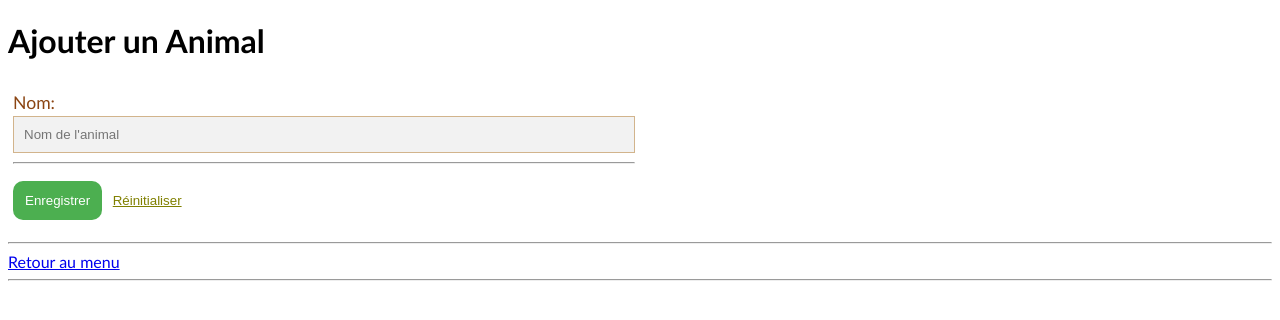
After one commit to AlexGodfrin81/ISIS_3A_PTUT, a Spring Boot app: page /animal/add in a window 1280 px wide. The commit adds this page. Shown: the top 320 px of the page. Run offline with Spring Boot 4, Linux system fonts and the light colour scheme.

Commit message:
Ajout animal First try (Il y a encore des erreurs à gerer)

```diff
--- a/src/main/java/yucroq/controller/AnimalController.java
+++ b/src/main/java/yucroq/controller/AnimalController.java
@@ -12,6 +12,7 @@ import org.springframework.stereotype.Controller;
 import org.springframework.ui.Model;
 import org.springframework.web.bind.annotation.GetMapping;
 import org.springframework.web.bind.annotation.ModelAttribute;
+import org.springframework.web.bind.annotation.PostMapping;
 import org.springframework.web.bind.annotation.RequestMapping;
 import org.springframework.web.servlet.mvc.support.RedirectAttributes;
 import yucroq.dao.AnimalRepository;
@@ -45,7 +46,7 @@ public class AnimalController {
      *
      * @param model pour transmettre les informations à la vue
      * @param id l'id de l'animal
-     * @return le nom de la vue à afficher ('afficheGTableaux.html')
+     * @return le nom de la vue à afficher ('afficheAnimal.html')
      */
     @GetMapping(path = "getAnimal")
     public String afficheUnAnimal(Model model, Integer id) {
@@ -53,6 +54,42 @@ public class AnimalController {
         return "detailAnimaux";
     }
 
+     /**
+     * Montre le formulaire permettant d'ajouter un animal
+     *
+     * @param animal initialisé par Spring, valeurs par défaut à afficher dans le formulaire
+     * @return le nom de la vue à afficher ('formulaireAnimal.html')
+     */
+    @GetMapping(path = "add")
+    public String montreLeFormulairePourAjout(@ModelAttribute("animal") Animal animal) {
+        return "formulaireAnimal";
+    }
+
+    /**
+     * Appelé par 'formulaireAnimal.html', méthode POST
+     *
+     * @param animal initialisée avec les valeurs saisies dans le formulaire
+     * @param redirectInfo pour transmettre des paramètres lors de la redirection
+     * @return une redirection vers l'affichage de la liste des animaux
+     */
+    @PostMapping(path = "save")
+    public String ajouteAnimalPuisMontreLaListe(Animal animal, RedirectAttributes redirectInfo) {
+        String message;
+        try {
+            dao.save(animal);
+            // Le code de la catégorie a été initialisé par la BD au moment de l'insertion
+            message = "L'animal '" + animal.getNom() + "' a été correctement enregistrée";
+        } catch (DataIntegrityViolationException e) {
+            // Les noms sont définis comme 'UNIQUE'
+            // En cas de doublon, JPA lève une exception de violation de contrainte d'intégrité
+            message = "Erreur : L'animal '" + animal.getNom() + "' existe déjà";
+        }
+        // RedirectAttributes permet de transmettre des informations lors d'une redirection,
+        // Ici on transmet un message de succès ou d'erreur
+        // Ce message est accessible et affiché dans la vue 'afficheAnimal.html'
+        redirectInfo.addFlashAttribute("message", message);
+        return "redirect:show"; // POST-Redirect-GET : on se redirige vers l'affichage de la liste
+    }
     /**
      * TODO faire page d'erreur
      */
--- a/src/main/resources/templates/afficheAnimaux.html
+++ b/src/main/resources/templates/afficheAnimaux.html
@@ -27,6 +27,10 @@ and open the template in the editor.
                 <a th:href="@{./getAnimal(id=${a.id_animal})}" >[[${a.nom}]]</a>
             </li>
         </ul>
+        <div>
+        <!--/* On appelle l'URL 'add' du contôleur */-->
+		<a th:href="@{add}" href='formulaireAnimal.html'>Ajouter un animal</a>
+                </div>
         <a th:href="@{/}" href="../static/index.html">Retour au menu</a>
         <footer>
             <a>Mentions légales</a>
--- /dev/null
+++ b/src/main/resources/templates/formulaireAnimal.html
@@ -0,0 +1,29 @@
+<!DOCTYPE HTML>
+
+<html xmlns="http://www.w3.org/1999/xhtml" xmlns:th="http://www.thymeleaf.org">
+	<head>
+		<title>Ajouter un Animal</title>
+		<meta charset="UTF-8" />
+		<meta name="viewport" content="width=device-width, initial-scale=1.0" />
+		<link rel="stylesheet" type="text/css" th:href="@{/css/style.css}" href="../static/css/style.css"/>
+	</head>
+	<body>
+		<h1>Ajouter un Animal</h1>
+		<!--/* Au revient au contrôleur, avec la méthode POST */-->
+		<!--/* th:object définit quel est l'objet édité par ce formulaire */-->
+		<form th:object="${animal}" method="POST" th:action="@{save}">
+			<div class="column">
+				<label for="nom">Nom:</label>
+				<!--/* th:field définit quel champ de l'objet est édité par cette zone de saisie */-->
+				<input type="text" th:field="*{nom}" placeholder="Nom de l'animal"/>
+                                <hr/>
+
+				<input type="submit" value="Enregistrer" /> <input type="reset" value="Réinitialiser" />
+
+			</div>
+		</form>
+		<hr/>
+		<a th:href="@{/}" href="../static/index.html">Retour au menu</a>
+		<hr/>
+	</body>
+</html>
```
